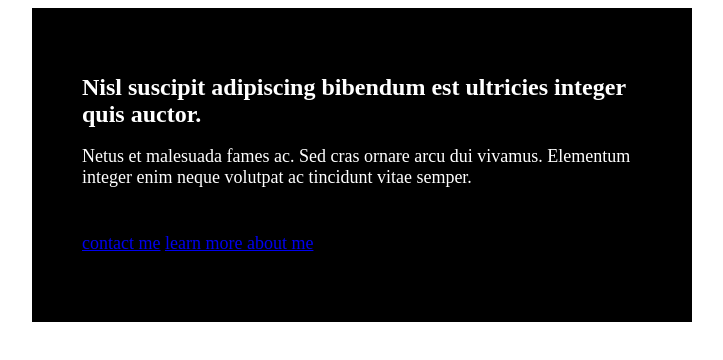
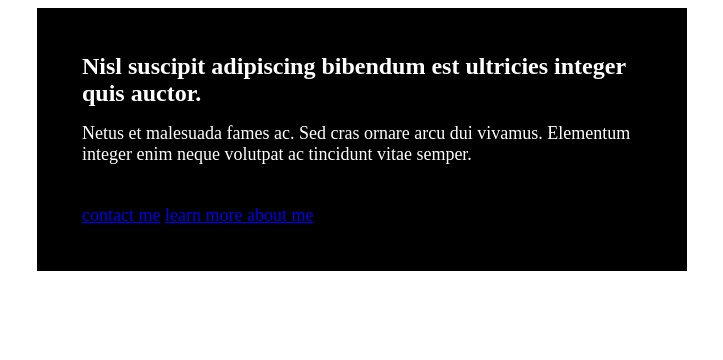
Before and after one commit to ChathurikaDissanayaka/learn-responsive-web-design, a website built with Vite: page css-fundamentals/margin-and-padding/index.html in a window 1280 px wide. Shown: the whole page, without its empty margins (278-1001 px from the left). Built offline with nearby package versions, Linux system fonts and the light colour scheme.

Commit message:
Add changes

```diff
--- a/css-fundamentals/margin-and-padding/css/style.css
+++ b/css-fundamentals/margin-and-padding/css/style.css
@@ -3,7 +3,11 @@
     color: white;
     width: 560px;
     margin: 0 auto;
-    padding: 50px;
+    padding: 45px;
+}
+
+h1, p {
+    margin-top: 0;
 }
 
 h1 {
@@ -15,5 +19,6 @@ p {
 }
 
 .links {
-    margin-top: 45px;
+    margin-top: 40px;
+    margin-bottom: 0;
 }
```
